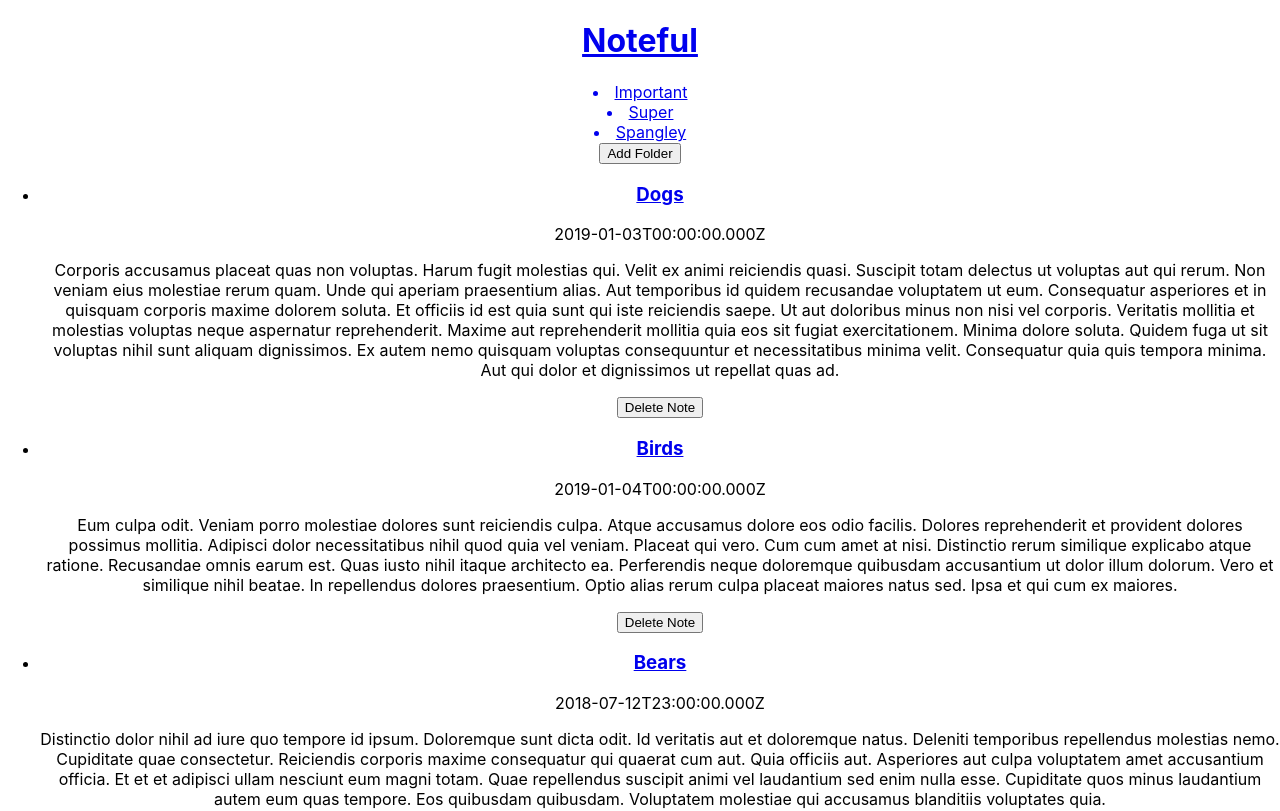
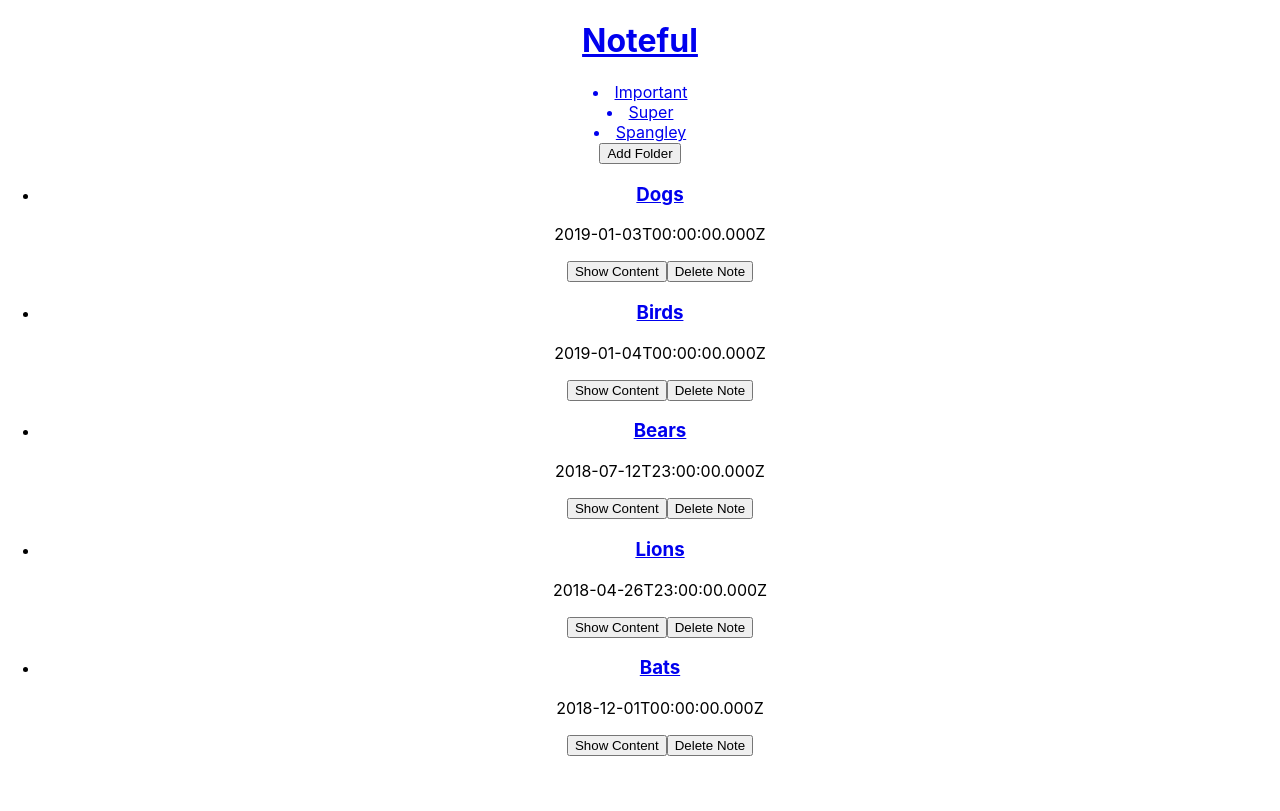
Before and after one commit to wysocki129/react-noteful, a React (Create React App) app: page /folder/b0715efe-ffaf-11e8-8eb2-f2801f1b9fd1 in a window 1280 px wide. Shown: the top 811 px of the page. Built offline with nearby package versions, Linux system fonts and the light colour scheme.

Commit message:
added toggle state for Note Content

```diff
--- a/src/components/Note/Note.jsx
+++ b/src/components/Note/Note.jsx
@@ -1,14 +1,39 @@
-import React from 'react';
+import React, { useState } from 'react';
 import { Link } from 'react-router-dom';
 
 const Note = ({ data }) => {
+	const [isContentActive, setIsContentActive] = useState(false);
+
+	const showContent = ({ isContentActive }) => {
+		let whatToShow =
+			isContentActive === true ? (
+				<>
+					<p>{data.content}</p>
+					<button
+						type="button"
+						onClick={() => setIsContentActive(false)}
+					>
+						Hide Content
+					</button>
+				</>
+			) : (
+				<button
+					type="button"
+					onClick={() => setIsContentActive(true)}
+				>
+					Show Content
+				</button>
+			);
+		return whatToShow;
+	};
+
 	return (
 		<div className="Note" key={data.id} id={data.id}>
 			<Link to={`/folder/${data.folderId}/note/${data.id}`}>
 				<h3> {data.name} </h3>
 			</Link>
 			<p>{data.modified}</p>
-			<p>{data.content}</p>
+			{showContent({ isContentActive })}
 			<button
 				type="button"
 				onClick={() => console.log('Note Deleted')}
```
